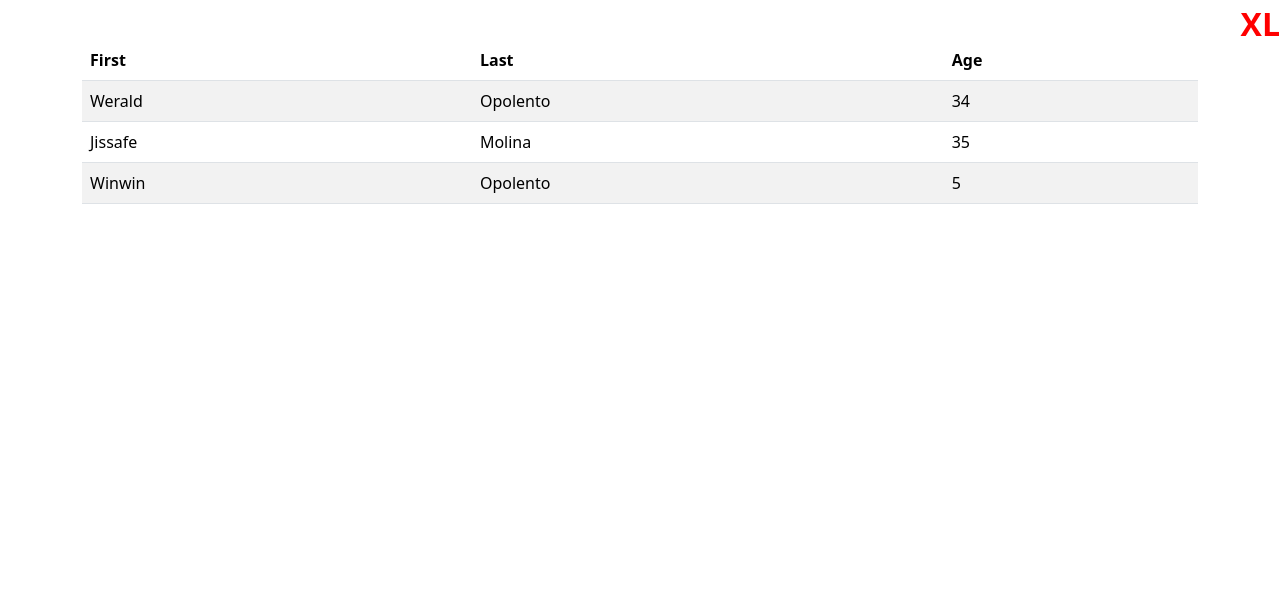
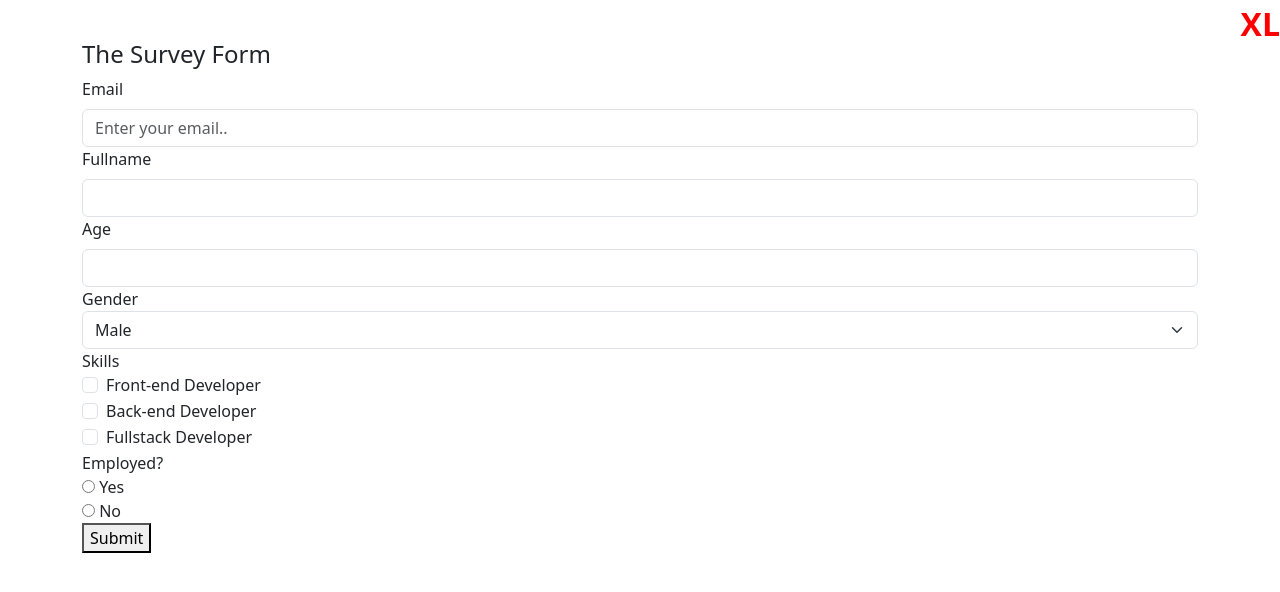
Before and after one commit to weraldco/bootstrap-lesson, a plain HTML site: page 3 - form/index.html in a window 1280 px wide. Drawn offline with nearby package versions, Linux system fonts and the light colour scheme.

Commit message:
added form

```diff
--- a/3 - form/index.html
+++ b/3 - form/index.html
@@ -21,33 +21,95 @@
 	</head>
 	<body>
 		<div class="container">
-			<table class="table table-striped">
-				<thead>
-					<tr>
-						<th>First</th>
-						<th>Last</th>
-						<th>Age</th>
-					</tr>
-				</thead>
-
-				<tbody>
-					<tr>
-						<td>Werald</td>
-						<td>Opolento</td>
-						<td>34</td>
-					</tr>
-					<tr>
-						<td>Jissafe</td>
-						<td>Molina</td>
-						<td>35</td>
-					</tr>
-					<tr>
-						<td>Winwin</td>
-						<td>Opolento</td>
-						<td>5</td>
-					</tr>
-				</tbody>
-			</table>
+			<div class="row">
+				<div class="col">
+					<h4>The Survey Form</h4>
+				</div>
+			</div>
+			<form action="">
+				<div class="row">
+					<div class="col">
+						<div>
+							<label for="email" class="form-label">Email</label>
+							<input
+								type="email"
+								id="email"
+								class="form-control"
+								placeholder="Enter your email.."
+							/>
+						</div>
+						<div class="">
+							<label for="username" class="form-label">Fullname</label>
+							<input type="text" id="username" class="form-control" />
+						</div>
+						<div class="">
+							<label for="age" class="form-label">Age</label>
+							<input
+								type="number"
+								id="age"
+								class="form-control"
+								min="0"
+								max="10"
+							/>
+						</div>
+						<div>
+							<label for="">Gender</label
+							><select name="" id="" class="form-select">
+								<option value="Male">Male</option>
+								<option value="Male">Female</option>
+								<option value="Male">Prefer not to say</option>
+							</select>
+						</div>
+						<div>
+							<label for="">Skills</label>
+							<div class="form-check">
+								<input
+									type="checkbox"
+									name=""
+									id="frontend"
+									class="form-check-input"
+								/>
+								<label for="frontend" class="form-check-label"
+									>Front-end Developer</label
+								>
+							</div>
+							<div class="form-check">
+								<input
+									type="checkbox"
+									name=""
+									id="backend"
+									class="form-check-input"
+								/>
+								<label for="backend" class="form-check-label"
+									>Back-end Developer</label
+								>
+							</div>
+							<div class="form-check">
+								<input
+									type="checkbox"
+									name=""
+									id="fullstack"
+									class="form-check-input"
+								/>
+								<label for="fullstack" class="form-check-label"
+									>Fullstack Developer</label
+								>
+							</div>
+							<div>
+								<div>Employed?</div>
+								<div>
+									<input type="radio" name="" id="" class="form-" />
+									<label for="">Yes</label>
+								</div>
+								<div>
+									<input type="radio" name="" id="" /> <label for="">No</label>
+								</div>
+							</div>
+						</div>
+						<button>Submit</button>
+					</div>
+				</div>
+			</form>
 		</div>
 	</body>
 </html>
```
